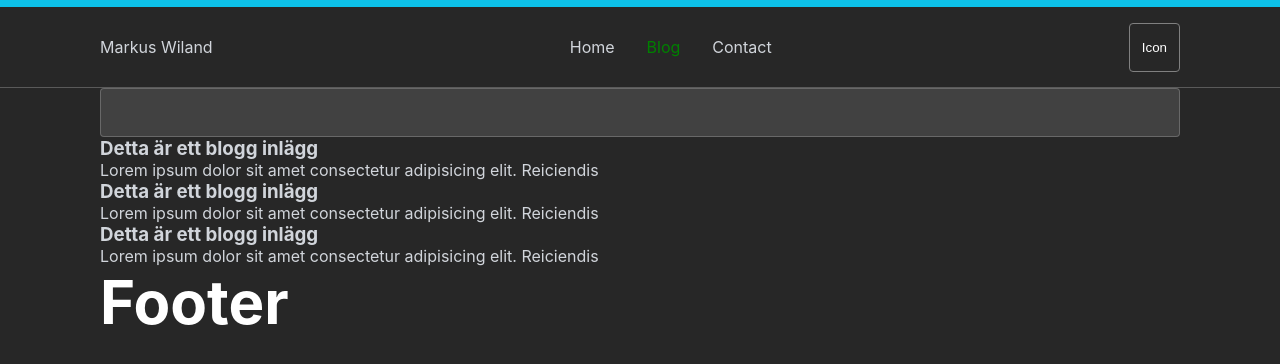
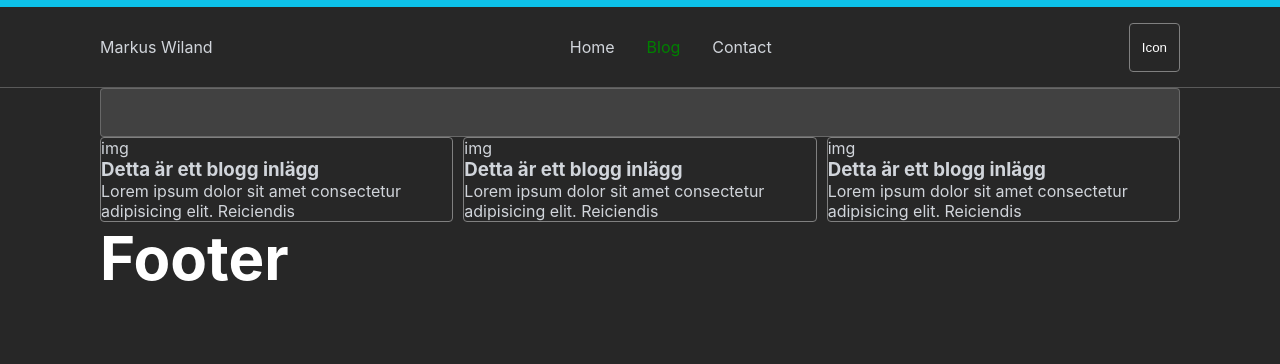
Before and after one commit to MarkusWiland/portv2, a Next.js app: page /blog in a window 1280 px wide. Shown: the top 364 px of the page. Built offline with nearby package versions, Linux system fonts and the light colour scheme.

Commit message:
added some new design to blogpage

```diff
--- a/components/Posts/Posts.js
+++ b/components/Posts/Posts.js
@@ -1,10 +1,15 @@
-import React from 'react';
-
+import React from "react";
+import styles from "../Posts/Posts.module.css";
 export default function Posts({ title, content }) {
   return (
-    <article>
-      <h3>{title}</h3>
-      <p>{content}</p>
+    <article className={styles.posts}>
+      <figure>
+        <p>img</p>
+        <figcaption>
+          <h3>{title}</h3>
+          <p>{content}</p>
+        </figcaption>
+      </figure>
     </article>
   );
 }
--- a/components/Posts/Posts.module.css
+++ b/components/Posts/Posts.module.css
@@ -0,0 +1,9 @@
+.gridPosts {
+  display: grid;
+  grid-template-columns: repeat(auto-fit, minmax(300px, 1fr));
+  grid-gap: 10px;
+}
+.posts {
+  border: 1px solid gray;
+  border-radius: 4px;
+}
--- a/pages/blog.js
+++ b/pages/blog.js
@@ -1,7 +1,7 @@
-import Head from 'next/head';
-import React from 'react';
-import { Layout, Posts } from '../components';
-
+import Head from "next/head";
+import React from "react";
+import { Layout, Posts } from "../components";
+import styles from "../components/Posts/Posts.module.css";
 export default function blog() {
   return (
     <Layout>
@@ -11,24 +11,26 @@ export default function blog() {
         <link rel="icon" href="/favicon.ico" />
       </Head>
       <input type="text" className="searchInput" />
+      <article className={styles.gridPosts}>
         <Posts
-        title={'Detta är ett blogg inlägg'}
+          title={"Detta är ett blogg inlägg"}
           content={
-          'Lorem ipsum dolor sit amet consectetur adipisicing elit. Reiciendis'
+            "Lorem ipsum dolor sit amet consectetur adipisicing elit. Reiciendis"
           }
         />
         <Posts
-        title={'Detta är ett blogg inlägg'}
+          title={"Detta är ett blogg inlägg"}
           content={
-          'Lorem ipsum dolor sit amet consectetur adipisicing elit. Reiciendis'
+            "Lorem ipsum dolor sit amet consectetur adipisicing elit. Reiciendis"
           }
         />
         <Posts
-        title={'Detta är ett blogg inlägg'}
+          title={"Detta är ett blogg inlägg"}
           content={
-          'Lorem ipsum dolor sit amet consectetur adipisicing elit. Reiciendis'
+            "Lorem ipsum dolor sit amet consectetur adipisicing elit. Reiciendis"
           }
         />
+      </article>
     </Layout>
   );
 }
```
Lines whose indentation alone changed are shown as unchanged.
